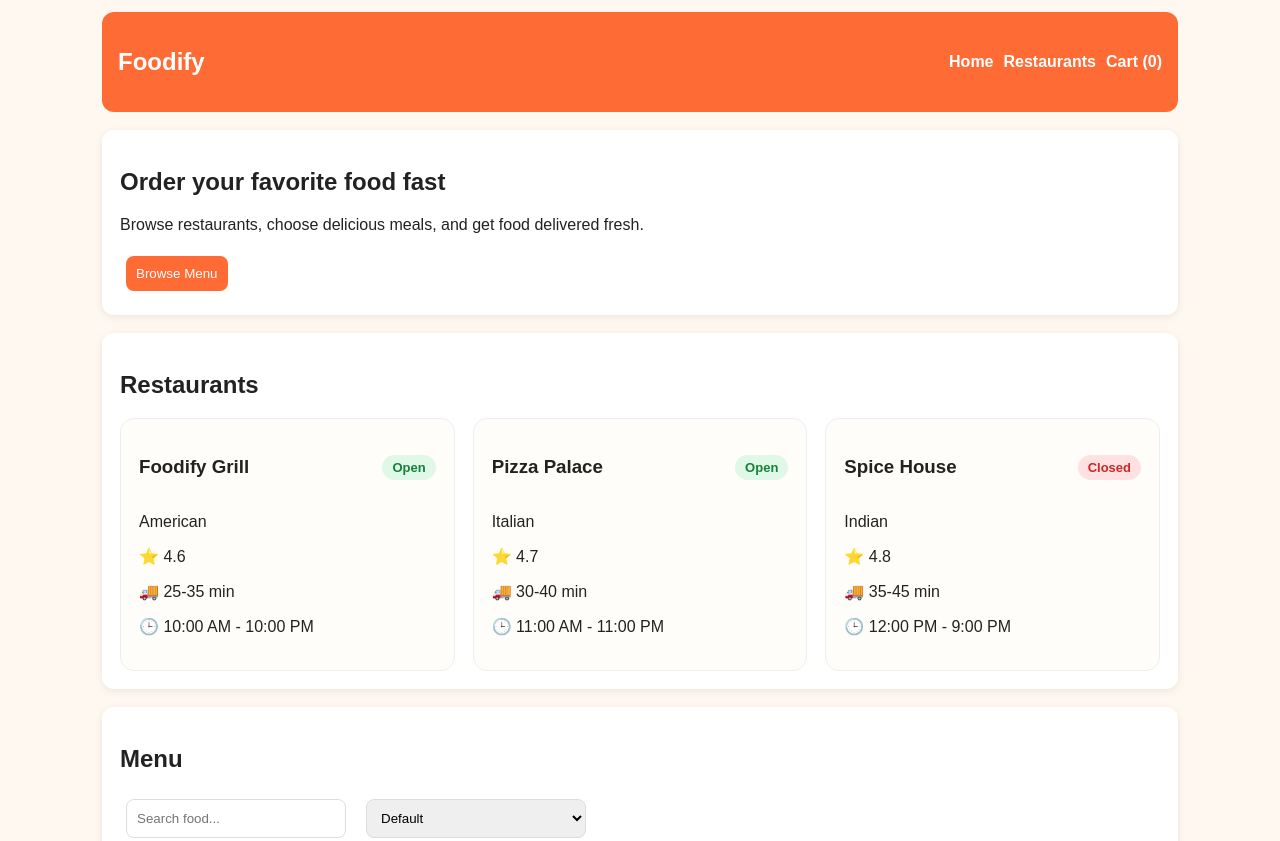
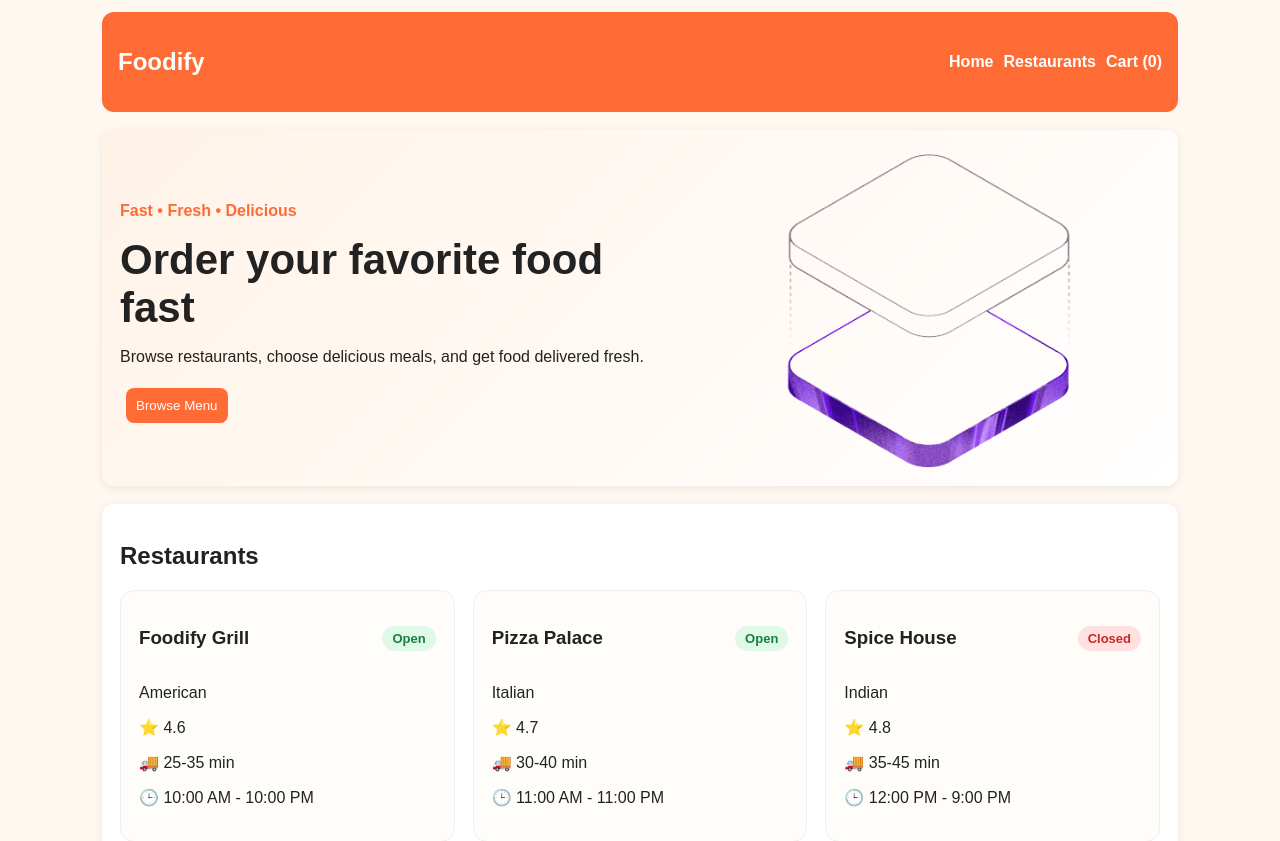
Before and after one commit to Rohit6165/foodify, a React (Vite) app: page / in a window 1280 px wide. Shown: the top 841 px of the page. Built offline with nearby package versions, Linux system fonts and the light colour scheme.

Commit message:
Add hero image design

```diff
--- a/src/components/Hero.jsx
+++ b/src/components/Hero.jsx
@@ -1,12 +1,21 @@
+import heroImage from "../assets/hero.png";
+
 function Hero() {
   return (
-    <section id="home">
-      <h1>Order your favorite food fast</h1>
-      <p>Browse restaurants, choose delicious meals, and get food delivered fresh.</p>
+    <section id="home" className="hero-section">
+      <div className="hero-content">
+        <p className="hero-tag">Fast • Fresh • Delicious</p>
+        <h1>Order your favorite food fast</h1>
+        <p>
+          Browse restaurants, choose delicious meals, and get food delivered fresh.
+        </p>
 
-      <a href="#menu">
-        <button>Browse Menu</button>
-      </a>
+        <a href="#menu">
+          <button>Browse Menu</button>
+        </a>
+      </div>
+
+      <img className="hero-image" src={heroImage} alt="Food delivery" />
     </section>
   );
 }
--- a/src/index.css
+++ b/src/index.css
@@ -185,3 +185,37 @@ footer {
     grid-template-columns: 1fr;
   }
 }
+.hero-section {
+  display: grid;
+  grid-template-columns: 1.2fr 1fr;
+  align-items: center;
+  gap: 24px;
+  background: linear-gradient(135deg, #fff3e8, #ffffff);
+}
+
+.hero-content h1 {
+  font-size: 42px;
+  margin: 8px 0;
+}
+
+.hero-tag {
+  color: #ff6b35;
+  font-weight: bold;
+}
+
+.hero-image {
+  width: 100%;
+  max-height: 320px;
+  object-fit: contain;
+}
+
+@media (max-width: 700px) {
+  .hero-section {
+    grid-template-columns: 1fr;
+    text-align: center;
+  }
+
+  .hero-content h1 {
+    font-size: 32px;
+  }
+}
```
